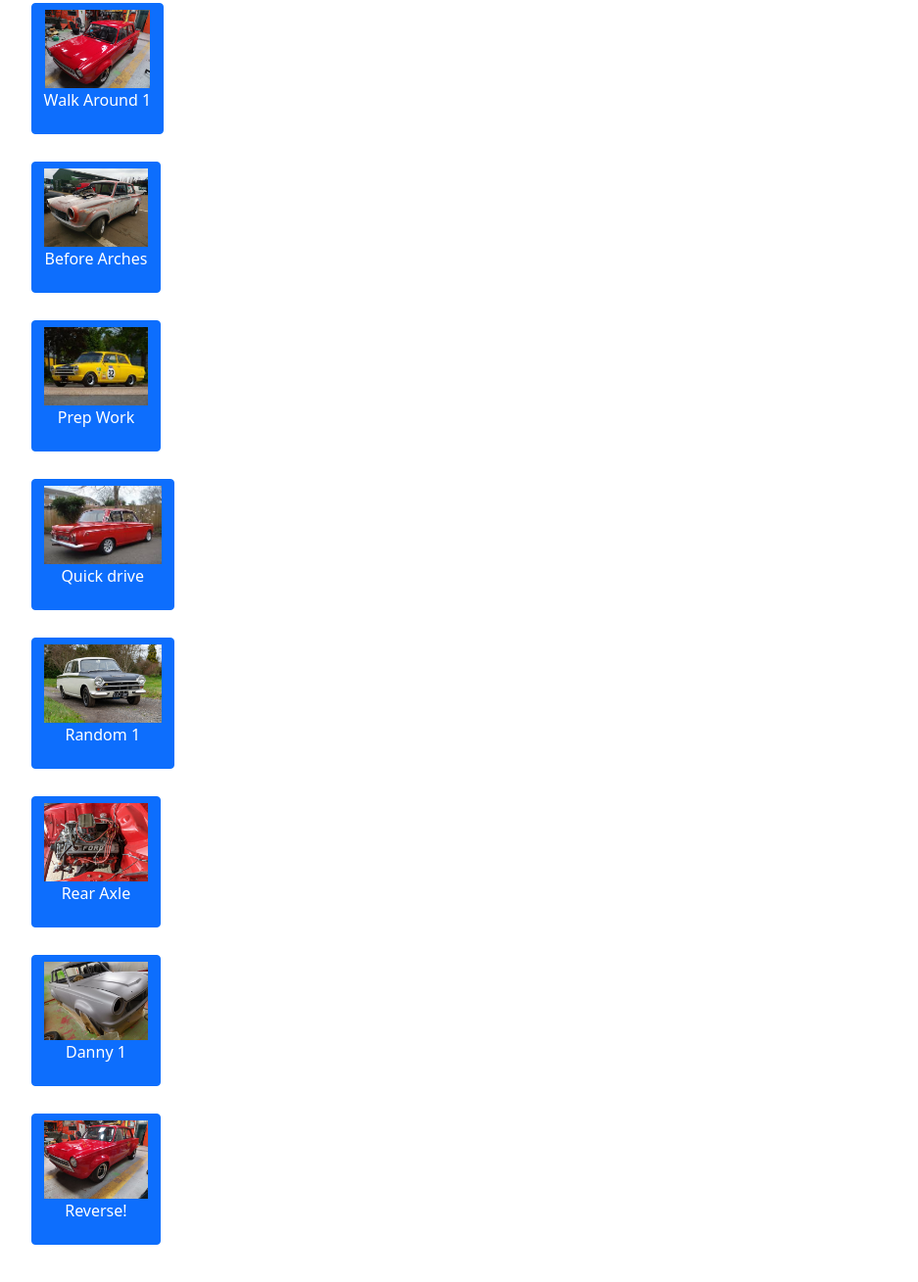
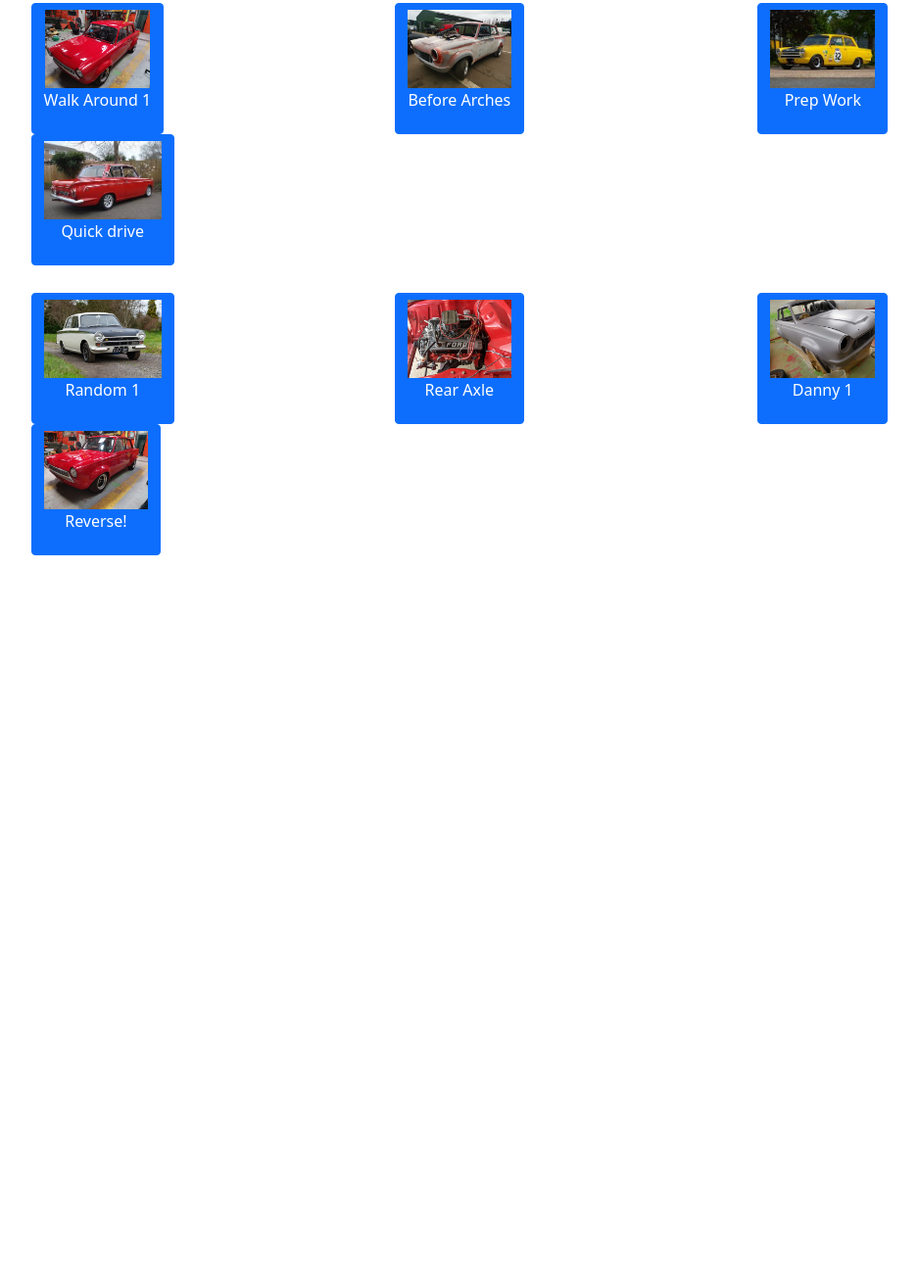
Before and after one commit to rhcompbuilds/CIMilestone1, a plain HTML site: page gallery.html in a window 1280 px wide. Shown: the part 1363-2672 px from the top of the page at 98% size, without its empty margins (64-1001 px from the left). After the commit the page ends 1956 px from the top, so only its background shows below. Drawn offline with nearby package versions, Linux system fonts and the light colour scheme.

Commit message:
More changes to layout

```diff
--- a/gallery.html
+++ b/gallery.html
@@ -138,7 +138,6 @@
                             </button>
                         </div>
                     </div>
-                </div>
                     <!-- Modal -->
                     <div class="modal-dialog modal-fullscreen-below-md">
                                     <div class="modal fade" id="videomodal" tabindex="-1" aria-labelledby="ModalLabel" aria-hidden="true">
@@ -164,14 +163,12 @@
                                     </div>
                     </div>
                     <!-- Button trigger modal 2 -->
-                <div class="row">
                     <div class="col-12 col-sm-6 col-lg-3">
                         <div class="widesc">
                             <button type="button" class="btn btn-primary" data-bs-toggle="modal" data-bs-target="#videomodal4">
                                 <img class="imgthumb" src="images/gallery/initialstate.jpg" height="80px" width="auto">
                                 <p>Before Arches</p>
                             </button>
-                        </div>
                         </div>
                     </div>
                     <!-- Modal -->
@@ -199,7 +196,6 @@
                                     </div>
                     </div>
                     <!-- Button trigger modal 3 -->
-                <div class="row">
                     <div class="col-12 col-sm-6 col-lg-3">
                         <div class="widesc">
                             <button type="button" class="btn btn-primary" data-bs-toggle="modal" data-bs-target="#videomodal3">
@@ -208,7 +204,7 @@
                             </button>
                         </div>
                     </div>
-                </div>
+
                     <!-- Modal -->
                     <div class="modal-dialog modal-fullscreen-below-lg">
                                     <div class="modal fade" id="videomodal3" tabindex="-1" aria-labelledby="ModalLabel" aria-hidden="true">
@@ -234,7 +230,6 @@
                                     </div>
                     </div>
                     <!-- Button trigger modal 4 -->
-                <div class="row">
                     <div class="col-12 col-sm-6 col-lg-3">
                         <div class="widesc">
                             <button type="button" class="btn btn-primary" data-bs-toggle="modal" data-bs-target="#videomodal1">
@@ -276,7 +271,6 @@
                             <p>Random 1</p>
                         </button>
                     </div>
-                </div>
                     <!-- Modal -->
                     <div class="modal-dialog modal-fullscreen-below-md">
                                 <div class="modal fade" id="videomodal5" tabindex="-1" aria-labelledby="ModalLabel" aria-hidden="true">
@@ -302,14 +296,13 @@
                                 </div>
                     </div>
                     <!-- Button trigger modal 6 -->
-                <div class="row">
                     <div class="col-12 col-sm-6 col-lg-3">
                         <button type="button" class="btn btn-primary" data-bs-toggle="modal" data-bs-target="#videomodal6">
                             <img class="imgthumb" src="images/gallery/robsengine.jpg" height="80px" width="auto">
                             <p>Rear Axle</p>
                         </button>
                     </div>
-                </div>
+
                     <!-- Modal -->
                     <div class="modal-dialog modal-fullscreen-below-md">
                         <div class="modal fade" id="videomodal6" tabindex="-1" aria-labelledby="ModalLabel" aria-hidden="true">
@@ -335,13 +328,11 @@
                         </div>
                     </div>
                     <!-- Button trigger modal 7 -->
-                <div class="row">
                     <div class="col-12 col-sm-6 col-lg-3">
                         <button type="button" class="btn btn-primary" data-bs-toggle="modal" data-bs-target="#videomodal7">
                             <img class="imgthumb" src="images/gallery/primered.jpg" height="80px" width="auto">
                             <p>Danny 1</p>
                         </button>
-                    </div>
                     </div>
                     <!-- Modal -->
                     <div class="modal-dialog modal-fullscreen-below-md">
@@ -368,13 +359,11 @@
                             </div>
                     </div>
                     <!-- Button trigger modal 8 -->
-                <div class="row">
                     <div class="col-12 col-sm-6 col-lg-3">
                         <button type="button" class="btn btn-primary" data-bs-toggle="modal" data-bs-target="#videomodal8">
                             <img class="imgthumb" src="images/gallery/glassandgrill.jpg" height="80px" width="auto">
                             <p>Reverse!</p>
                         </button>
-                    </div>
                     </div>
                     <!-- Modal -->
                     <div class="modal-dialog modal-fullscreen-below-md">
@@ -401,7 +390,6 @@
                     </div>
                 </div>
             </div>
-
         </body>
     <script src="https://code.jquery.com/jquery-3.6.0.min.js"></script>
     <script src="https://cdn.jsdelivr.net/npm/@popperjs/core@2.10.2/dist/umd/popper.min.js"></script>
```
Lines whose indentation alone changed are shown as unchanged.
